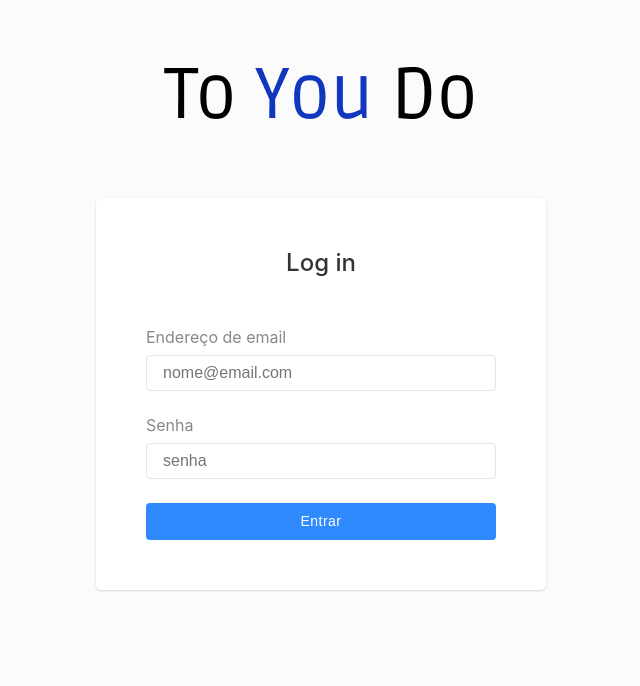
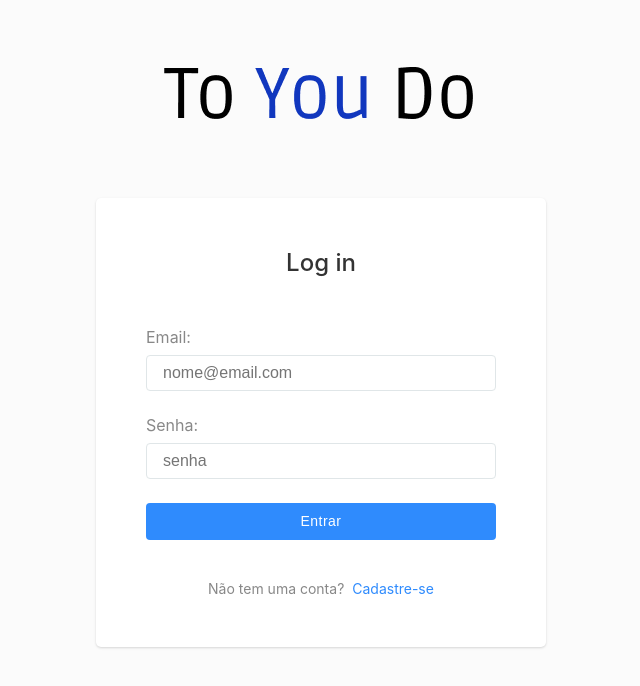
Before and after one commit to igorcm3/to-you-do-app, a React (Vite) app in the folder to-you-do-react/: page /login in a window 1280 px wide. Shown: the top 686 px of the page, without its empty margins (319-959 px from the left). Built offline with nearby package versions, Linux system fonts and the light colour scheme.

Commit message:
feat: footer singup

```diff
--- a/to-you-do-react/src/pages/Login.js
+++ b/to-you-do-react/src/pages/Login.js
@@ -5,6 +5,7 @@ import Input from '../components/Input';
 import Button from '../components/Button';
 import { EntryPage, PageHeader } from './style';
 import logo from '../assets/img/logo-md.png'
+import { Link } from 'react-router-dom'
 
 
 function Login(){
@@ -17,16 +18,18 @@ function Login(){
                 <h2>Log in</h2>
                 <form onSubmit={(e) => e.preventDefault()}>
                     <InputGroup>
-                        <label htmlFor='login-email'>Endereço de email</label>
+                        <label htmlFor='login-email'>Email:</label>
                         <Input type="text" placeholder="nome@email.com" id="login-email" />
                     </InputGroup>
                     <InputGroup>
-                        <label htmlFor='login-senha'>Senha</label>
+                        <label htmlFor='login-senha'>Senha:</label>
                         <Input type="password" placeholder="senha" id="login-senha" />
                     </InputGroup>
                     <Button type="submit" full>Entrar</Button>
-
                 </form>
+                <span>
+                    Não tem uma conta? <Link to="/singup">Cadastre-se</Link>
+                </span>
             </EntryCard>
         </EntryPage>
 
```
